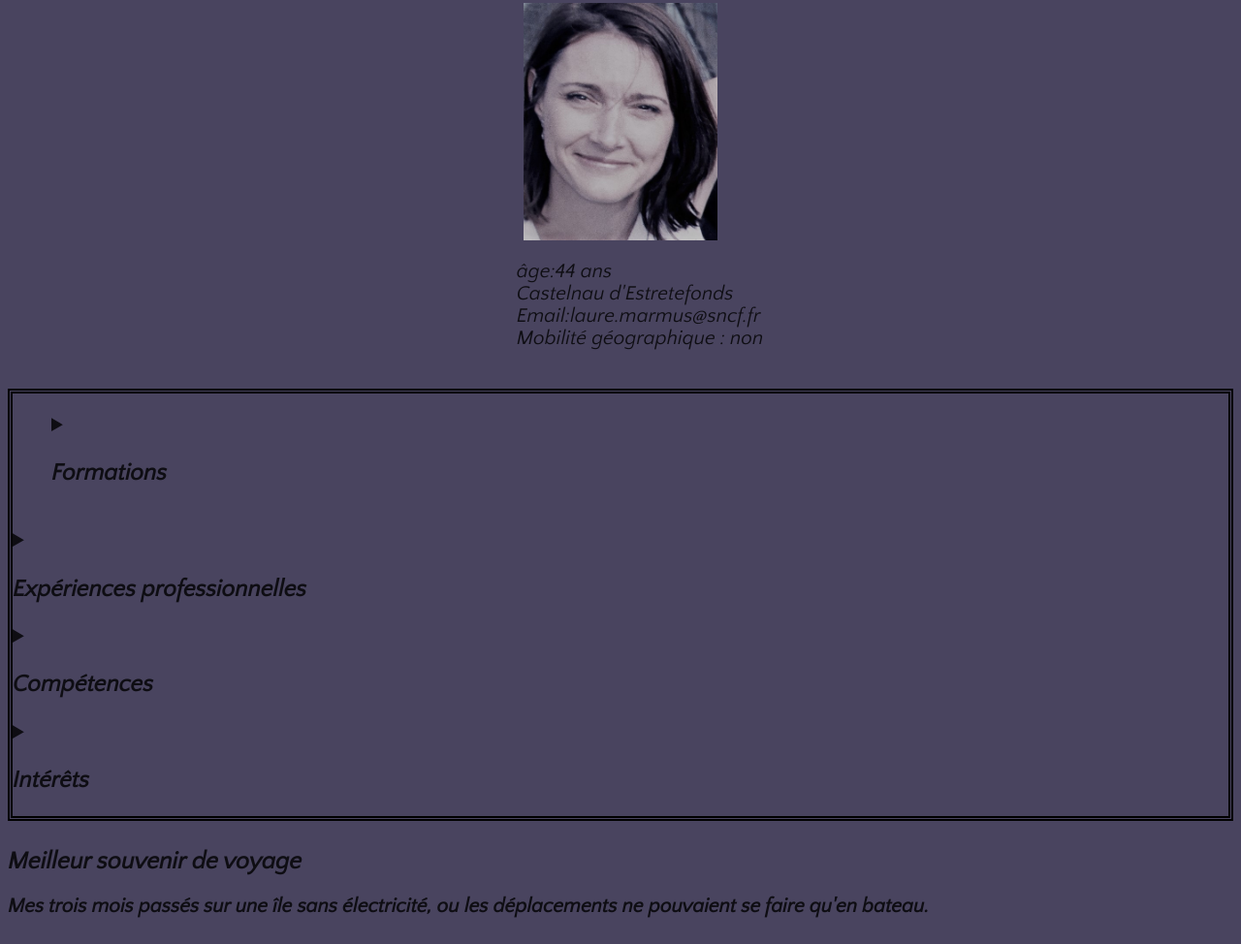
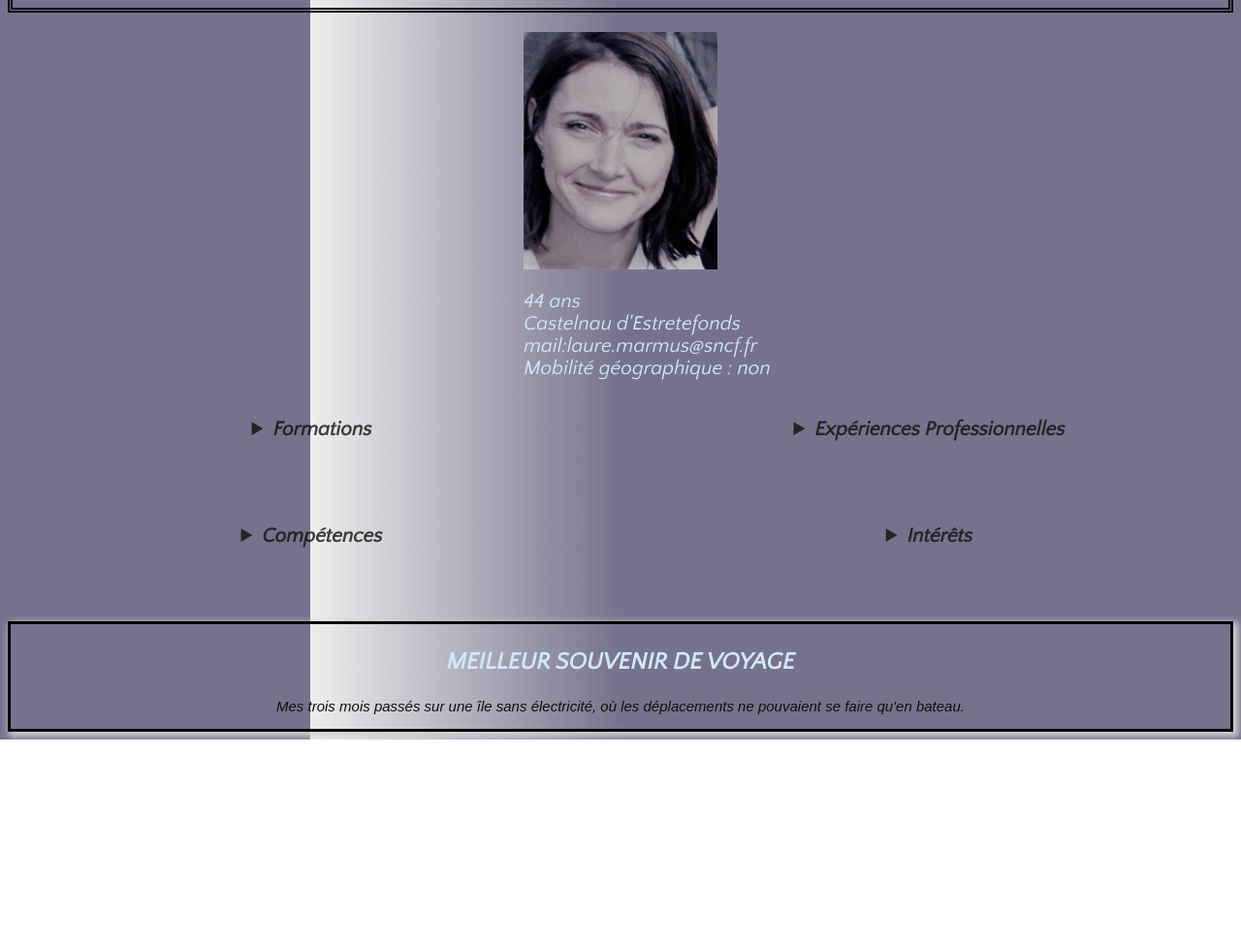
Before and after one commit to WebToLaure/projetsimplon1, a plain HTML site: page index.html in a window 1280 px wide. Shown: the part 580-1554 px from the top of the page at 97% size. After the commit the page ends 1343 px from the top, so only its background shows below. Drawn offline with Linux system fonts and the light colour scheme; a web font is replaced by a local one.

Commit message:
Homework

```diff
--- a/index.html
+++ b/index.html
@@ -13,6 +13,9 @@
    <link rel="preconnect" href="https://fonts.googleapis.com">
    <link rel="preconnect" href="https://fonts.gstatic.com" crossorigin>
    <link href="https://fonts.googleapis.com/css2?family=Quattrocento+Sans:ital@1&display=swap" rel="stylesheet">
+   <link rel="preconnect" href="https://fonts.googleapis.com">
+   <link rel="preconnect" href="https://fonts.gstatic.com" crossorigin>
+   <link href="https://fonts.googleapis.com/css2?family=Signika+Negative:wght@300&display=swap" rel="stylesheet">
 
 </head>
 
@@ -27,78 +30,75 @@
 
    <main class="container">
 
-    <section class ="citation"> CITATION
-      <p> " Chaque jour nous amène une nouvelle question. C'est ce qui nous fait avancer"<span>. Jack WELCH</span></p>
+    <section class ="citation"><h2>CITATION</h2>
+      <p> " Chaque jour nous amène une nouvelle question. C'est ce qui nous fait avancer".<span> Jack WELCH</span></p>
     </section>
    </main>
 
     <section class="presentation">
       <img src="photo.JPG"alt ="photo identité" width=200/>
       <ol>
-        <li>âge:44 ans</li>
-        <li> Castelnau d'Estretefonds</li>
-        <li>Email:laure.marmus@sncf.fr </li>
+        <li>44 ans</li>
+        <li>Castelnau d'Estretefonds</li>
+        <li>mail:laure.marmus@sncf.fr </li>
         <li>Mobilité géographique : non</li>
       </ol>
     </section>
 
 
-    <section class ="container">
-      <section class="elements">
+    <section class ="wrapper">
 
-    <div class ="formations">
+    <div class ="one">
+
+        <details>
+          <summary>Formations</summary>
       <ul>
-        <details>
-          <summary><h3>Formations</h3></summary>
-        <li>1997:Baccalauréat section littéraire</li>
-        <li></li>
-        <li></li>
+        <li>2015: Bilan de compétences</li>
+        <li>1998: 1ère année Deug DROIT</li>
+        <li>1997: Baccalauréat Littéraire</li>
       </ul>
     </div>
         </details>
 
-    <div class="Expériences professionnelles">
+    <div class="two">
 
       <details>
-        <summary><h3>Expériences professionnelles</h3></summary>
+        <summary>Expériences Professionnelles</summary>
       <ul>
-        <li>Esprit d'équipe Dix ans dans le secteur commercial</li>
-        <li></li>
-        <li></li>
+        <li>Depuis 2014 : Gestionnaire Ressources financières-BCC Toulouse</li>
+        <li>2010-2014 :Annonceur Poste d'aiguillage - Agent commercial au sein d'une UC</li>
+        <li>2001-2014 : Agent commercial LD et agent commercial en UC</li>
       </ul>
     </div>
       </details>
 
-    <div class="skills">
+    <div class="three">
       <details>
-        <summary><h3>Compétences</h3></summary>
+        <summary>Compétences</summary>
       <ul>
-        <li>Expérience multisectorielle alliant sensibilité client,maitrise commerciale et pragmatisme opérationnel</li>
-        <li>Esprit créatif fortement développé-Curiosité intrinsèque et grande adaptabilité</li>
-        <li>Besoin d'amélioration permanente par l'apprentissage - focus sur l'organisation et la planification des tasks</li>
+        <li>Expérience multisectorielle alliant sensibilité client,maitrise commerciale et pragmatisme opérationnel.</li>
+        <li>Esprit créatif fortement développé - Curiosité intrinsèque et grande adaptabilité.</li>
+        <li>Besoin d'amélioration permanente par l'apprentissage - focus sur l'organisation et la planification des tasks.</li>
       </ul>
     </div>
       </details>
 
-    <div class="interest">
+    <div class="four">
       <details>
-        <summary><h3>Intérêts</h3></summary>
+        <summary>Intérêts</summary>
       <ul>
-        <li>Intérêt particulier pour les échanges inter-culturels</li>
-        <li>Voyages en bagpacker</li>
-        <li></li>
+        <li>Intérêt particulier pour les échanges interculturels</li>
+        <li>Nombreux voyages en Asie Du Sud Est</li>
+        <li>Lecture</li>
         </ul>
     </div>
       </details>
-
-    </section>
     </section>
 
 
    <article>
-      <h4 id="souvenir"><span>Meilleur souvenir de voyage</span>
-      <p>Mes trois mois passés sur une île sans électricité, ou les déplacements ne pouvaient se faire qu'en bateau.</p>
-      </h4>
+      <h3 id="souvenir">MEILLEUR SOUVENIR DE VOYAGE</h3>
+      <p>Mes trois mois passés sur une île sans électricité, où les déplacements ne pouvaient se faire qu'en bateau.</p>
    </article>
 
 </body>
--- a/style.css
+++ b/style.css
@@ -2,8 +2,8 @@
 body {
     font-family: 'Quattrocento Sans', sans-serif, 'Franklin Gothic Medium', 'Arial Narrow', Arial;
     font-size:1.3em;
-    color:rgba(0,0,0,0.8);
-    background-color:rgb(73, 68, 95);
+    color:rgb(209, 231, 250);
+    background: linear-gradient(to left, #77728c, #77728c 50%, #eee 75%, #77728c 75%);
 }
 
 header{
@@ -13,9 +13,10 @@ header{
 .hero {
     border: solide black;
     border-radius:7px;
-    background-color:rgb(50, 50, 103);
+    background-color:rgb(31, 31, 66);
     text-align:center;
     margin:7%;
+    box-shadow: 3px 3px 7px 2px lightgray;
 
 }
 .container{
@@ -26,27 +27,77 @@ header{
     text-align:center;
     padding-top:15px;
     margin:3% 10% 4% 10%;
-    font-size:bold;
+    font-weight:bolder;
+    box-shadow: 3px 3px 7px 2px lightgray;
+    background-color: rgba(148, 143, 172,0.5);
+}
+p {
+    font-weight:lighter;
+    font-family: 'Signika Negative', sans-serif;
+    font-style:italic;
+    font-size:15px;
+    color:rgb(15, 16, 14);
 }
 span {
-
     font-size:120%;
 }
 .presentation {
     display:flex;
     flex-direction:column;
     align-items:center;
+    text-align:justify;
     list-style:none;
     padding:20px;
 }
 
 ol {
     list-style:none;
+    text-align:start;
+    padding-left:65px;
 }
 
-.elements {
-display:flex;
-flex-direction:column;
-align-items:space-evenly;
+li{
+    padding-right:10px;
+}
 
+.wrapper {
+
+display:grid;
+grid-template-columns:repeat(2,1fr);
+grid-gap:10px;
+grid-auto-rows:minmax(100px,auto);
+justify-items:center;
+color:rgba(15,16,14,0.8);
+font-weight:bold;
 }
+
+.one {
+    grid-column:1;
+    grid-row:1;
+}
+
+.two {
+    grid-column:2;
+    grid-row:1;
+}
+
+.three{
+    grid-column:1;
+    grid-row:2;
+}
+
+.four{
+    grid-column:2;
+    grid-row:2;
+}
+
+h3{
+    font-weight:bold;
+    text-align:center;
+}
+
+article {
+    border:black solid;
+    text-align:center;
+    box-shadow: 3px 3px 7px 2px lightgray;
+}
```
